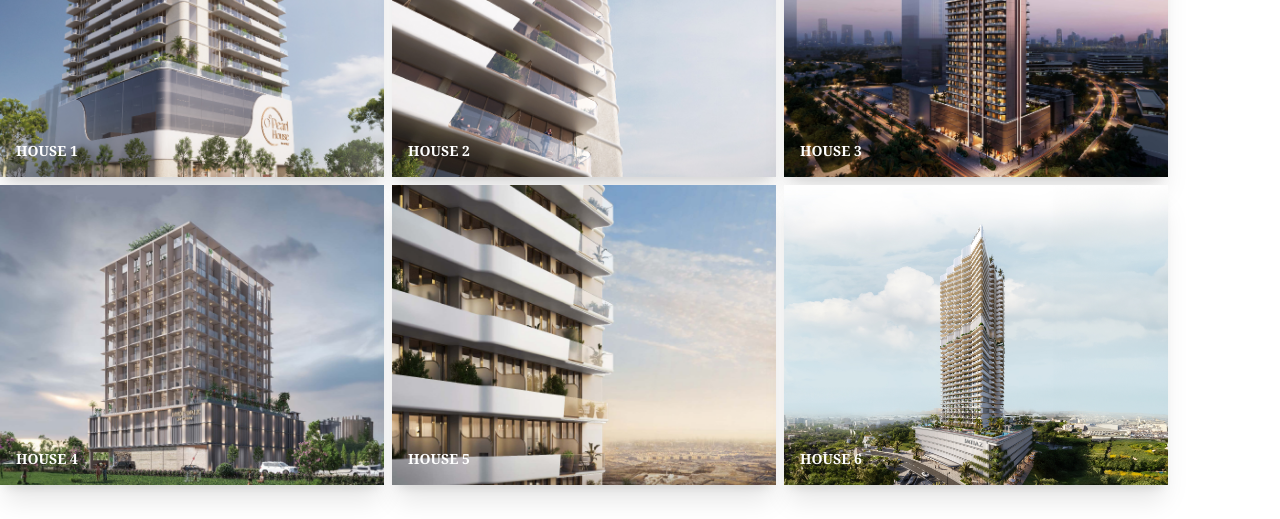
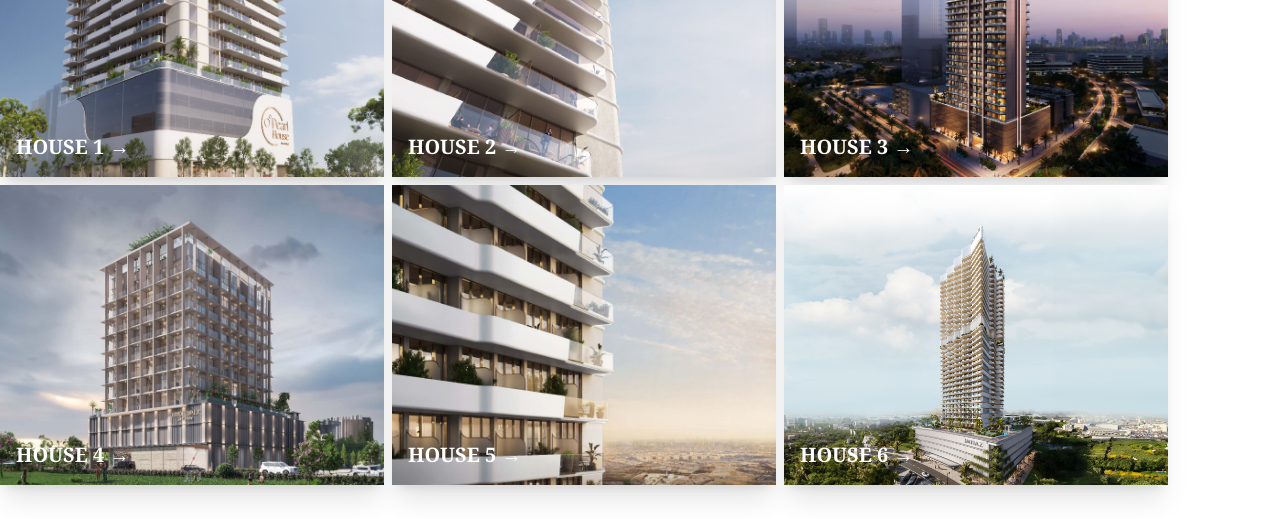
Before and after one commit to mizanor21/property, a React (Vite) app: page / in a window 1280 px wide. Shown: the part 1060-1579 px from the top of the page. Built offline with nearby package versions, Linux system fonts and the light colour scheme.

Commit message:
Latest property updated

```diff
--- a/src/components/Home/LatestProperty/LatestProperty.jsx
+++ b/src/components/Home/LatestProperty/LatestProperty.jsx
@@ -19,7 +19,7 @@ const LatestProperty = () => {
         {houses.map((house, index) => (
           <div
             key={index}
-            className="relative w-full sm:w-[47%] md:w-[30%] bg-opacity-100 shadow-xl hover:animate-pulse"
+            className="relative w-full sm:w-[47%] md:w-[30%] shadow-xl hover:animate-pulse"
           >
             <figure className="w-full">
               <img
@@ -29,7 +29,7 @@ const LatestProperty = () => {
               />
             </figure>
             <div className="absolute bottom-0 left-0 w-full text-white p-4">
-              <h2 className="text-sm font-bold">HOUSE {index + 1}</h2>
+              <h2 className="text-xl font-bold">HOUSE {index + 1} &#8594;</h2>
             </div>
           </div>
         ))}
```
